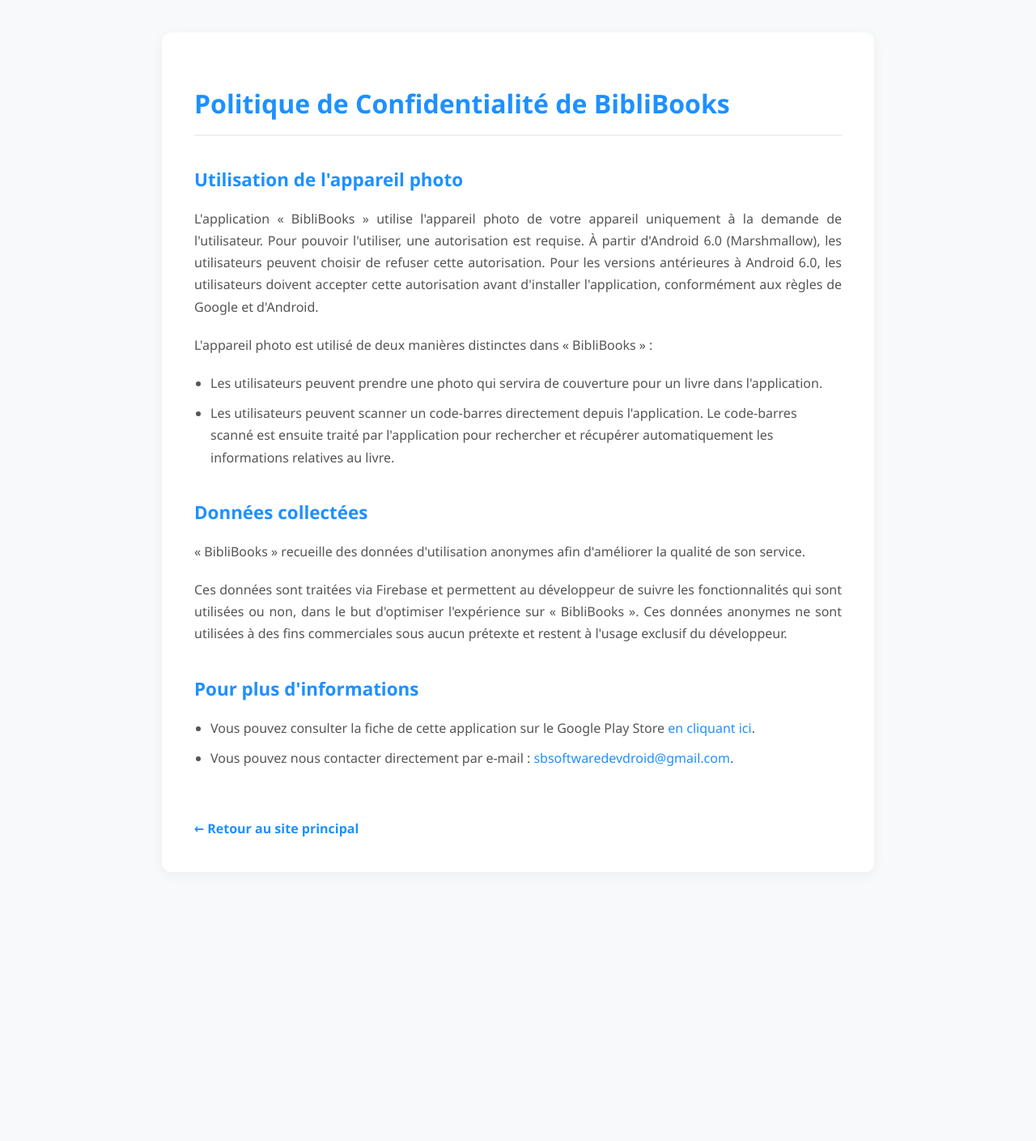
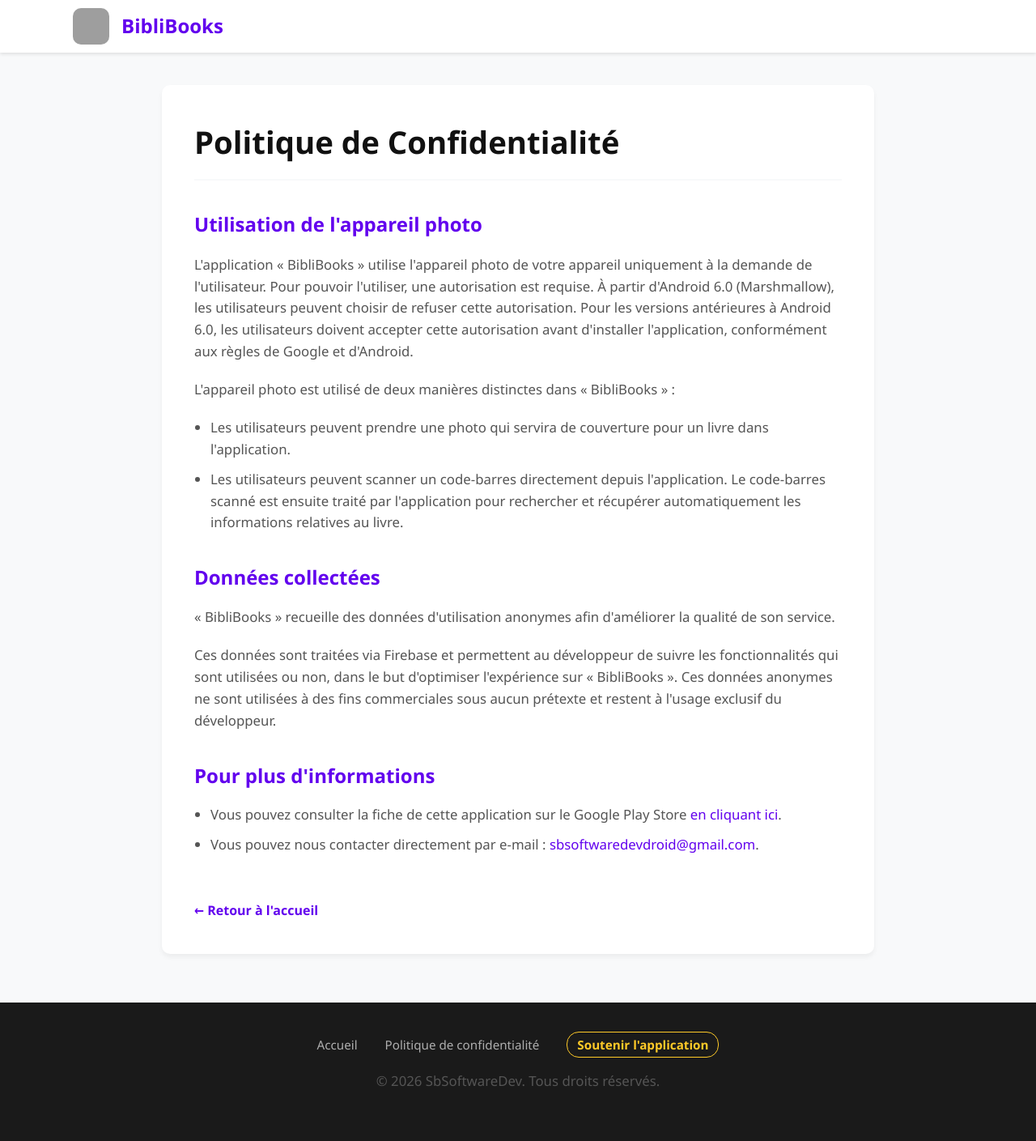
Before and after one commit to sbsoftwaredevdroid/books, a plain HTML site: page biblibooks_confidentialite.html in a window 1280 px wide. Shown: the whole page at 81% size. Before the commit the page ends 1117 px from the top, so only its background shows below. Drawn offline with Linux system fonts and the light colour scheme; grey boxes are pictures that could not be loaded.

Commit message:
Update biblibooks_confidentialite.html

```diff
--- a/biblibooks_confidentialite.html
+++ b/biblibooks_confidentialite.html
@@ -6,7 +6,8 @@
     <title>Politique de Confidentialité - BibliBooks</title>
     <style>
         :root {
-            --primary-color: #1E90FF;
+            --primary-color: #6200ee;
+            --secondary-color: #03dac6;
             --text-color: #333333;
             --bg-color: #f8f9fa;
         }
@@ -14,58 +15,90 @@
         body {
             font-family: 'Segoe UI', Tahoma, Geneva, Verdana, sans-serif;
             margin: 0;
-            padding: 40px 20px;
+            padding: 0;
+            color: var(--text-color);
             background-color: var(--bg-color);
-            color: var(--text-color);
-            line-height: 1.7;
+            line-height: 1.6;
         }
 
-        .container {
+        header {
+            background-color: white;
+            box-shadow: 0 2px 4px rgba(0,0,0,0.1);
+            padding: 10px 20px;
+            position: sticky;
+            top: 0;
+            z-index: 100;
+        }
+
+        .nav-container {
+            max-width: 1100px;
+            margin: 0 auto;
+            display: flex;
+            justify-content: space-between;
+            align-items: center;
+        }
+
+        .logo {
+            display: flex;
+            align-items: center;
+            gap: 15px;
+            font-size: 24px;
+            font-weight: bold;
+            color: var(--primary-color);
+        }
+
+        .logo img {
+            width: 45px;
+            height: 45px;
+            border-radius: 10px;
+        }
+
+        .content-section {
             max-width: 800px;
-            margin: 0 auto;
-            background: white;
+            margin: 40px auto;
             padding: 40px;
-            border-radius: 12px;
-            box-shadow: 0 4px 15px rgba(0,0,0,0.05);
+            background-color: white;
+            border-radius: 10px;
+            box-shadow: 0 4px 6px rgba(0,0,0,0.05);
         }
 
         h1 {
-            color: var(--primary-color);
-            border-bottom: 2px solid #f0f0f0;
-            padding-bottom: 10px;
+            font-size: 2.4rem;
+            color: #111;
+            margin-top: 0;
             margin-bottom: 30px;
-            font-size: 2rem;
+            border-bottom: 2px solid var(--bg-color);
+            padding-bottom: 15px;
         }
 
         h2 {
+            font-size: 1.5rem;
             color: var(--primary-color);
-            font-size: 1.4rem;
             margin-top: 35px;
             margin-bottom: 15px;
         }
 
         p {
-            font-size: 1rem;
+            font-size: 1.05rem;
             color: #555;
             margin-bottom: 20px;
-            text-align: justify;
         }
 
         ul {
             padding-left: 20px;
-            margin-bottom: 20px;
+            margin-bottom: 25px;
         }
 
         li {
             margin-bottom: 10px;
             color: #555;
-            font-size: 1rem;
+            font-size: 1.05rem;
         }
 
         a {
             color: var(--primary-color);
             text-decoration: none;
-            font-weight: 500;
+            transition: color 0.2s;
         }
 
         a:hover {
@@ -74,15 +107,76 @@
 
         .back-link {
             display: inline-block;
-            margin-top: 40px;
+            margin-top: 30px;
             font-weight: bold;
+            color: var(--primary-color);
+        }
+
+        footer {
+            background-color: #1a1a1a;
+            color: #aeaeae;
+            padding: 40px 20px;
+            text-align: center;
+            font-size: 0.95rem;
+            margin-top: 60px;
+        }
+
+        .footer-container {
+            max-width: 1100px;
+            margin: 0 auto;
+        }
+
+        .footer-links {
+            margin-bottom: 20px;
+        }
+
+        .footer-links a {
+            color: #aeaeae;
+            text-decoration: none;
+            margin: 0 15px;
+            transition: color 0.2s;
+        }
+
+        .footer-links a:hover {
+            color: white;
+        }
+
+        .footer-links a.donation-link {
+            color: #ffca28;
+            font-weight: bold;
+            border: 1px solid #ffca28;
+            padding: 5px 12px;
+            border-radius: 15px;
+        }
+
+        .footer-links a.donation-link:hover {
+            background-color: #ffca28;
+            color: #1a1a1a;
+        }
+
+        @media (max-width: 768px) {
+            .content-section {
+                margin: 20px 10px;
+                padding: 20px;
+            }
+            h1 { font-size: 1.8rem; }
+            h2 { font-size: 1.3rem; }
         }
     </style>
 </head>
 <body>
 
-    <div class="container">
-        <h1>Politique de Confidentialité de BibliBooks</h1>
+    <header>
+        <div class="nav-container">
+            <div class="logo">
+                <img src="https://googleusercontent.com" alt="BibliBooks Logo">
+                BibliBooks
+            </div>
+        </div>
+    </header>
+
+    <main class="content-section">
+        <h1>Politique de Confidentialité</h1>
 
         <h2>Utilisation de l'appareil photo</h2>
         <p>
@@ -111,8 +205,19 @@
             <li>Vous pouvez nous contacter directement par e-mail : <a href="mailto:sbsoftwaredevdroid@gmail.com">sbsoftwaredevdroid@gmail.com</a>.</li>
         </ul>
 
-        <a href="index.html" class="back-link">← Retour au site principal</a>
-    </div>
+        <a href="index.html" class="back-link">← Retour à l'accueil</a>
+    </main>
+
+    <footer>
+        <div class="footer-container">
+            <div class="footer-links">
+                <a href="biblibooks_index.html">Accueil</a>
+                <a href="biblibooks_confidentialite.html">Politique de confidentialité</a>
+                <a href="biblibooks_soutenir.html" class="donation-link">Soutenir l'application</a>
+            </div>
+            <p>&copy; 2026 SbSoftwareDev. Tous droits réservés.</p>
+        </div>
+    </footer>
 
 </body>
 </html>
```
